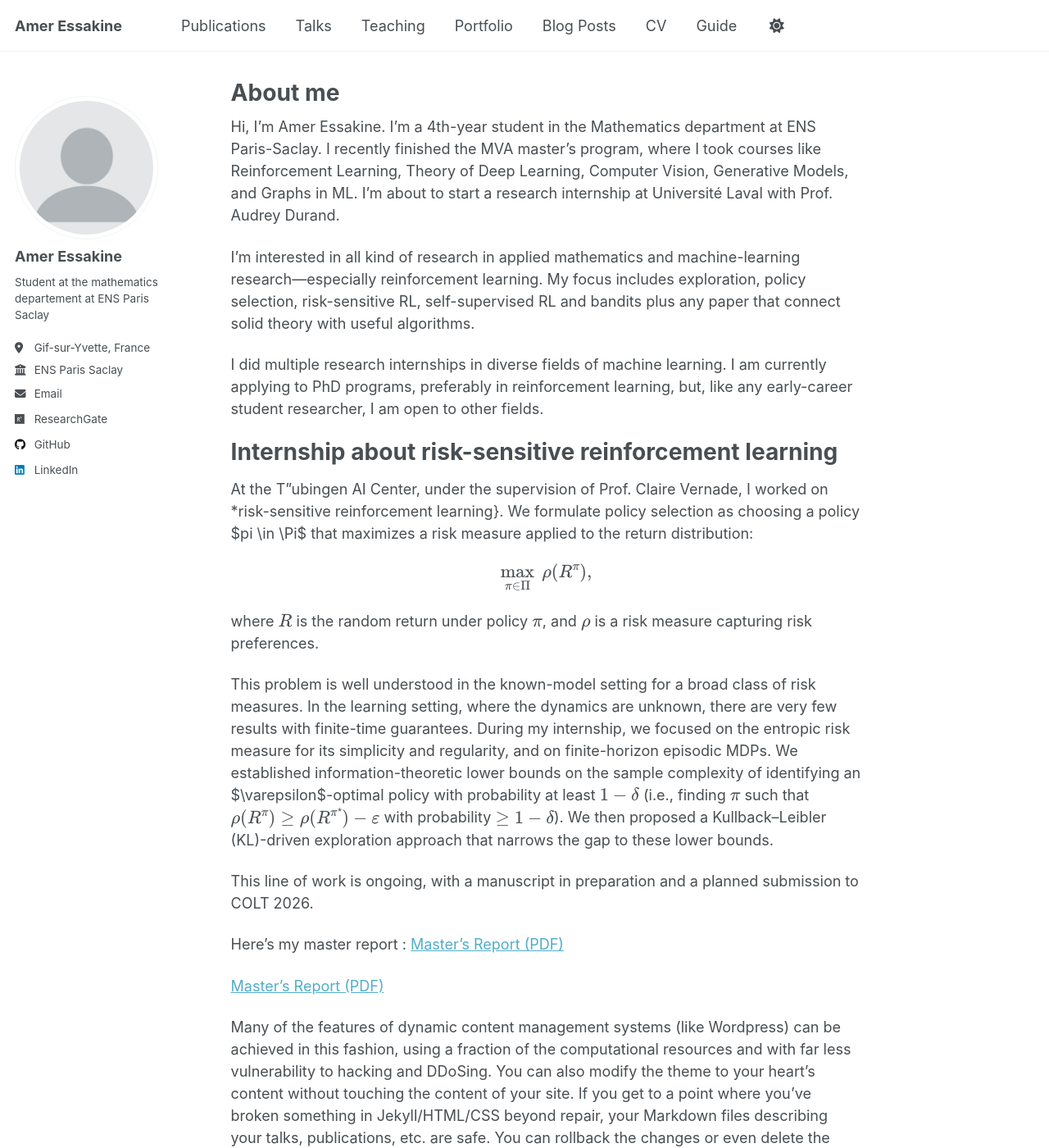
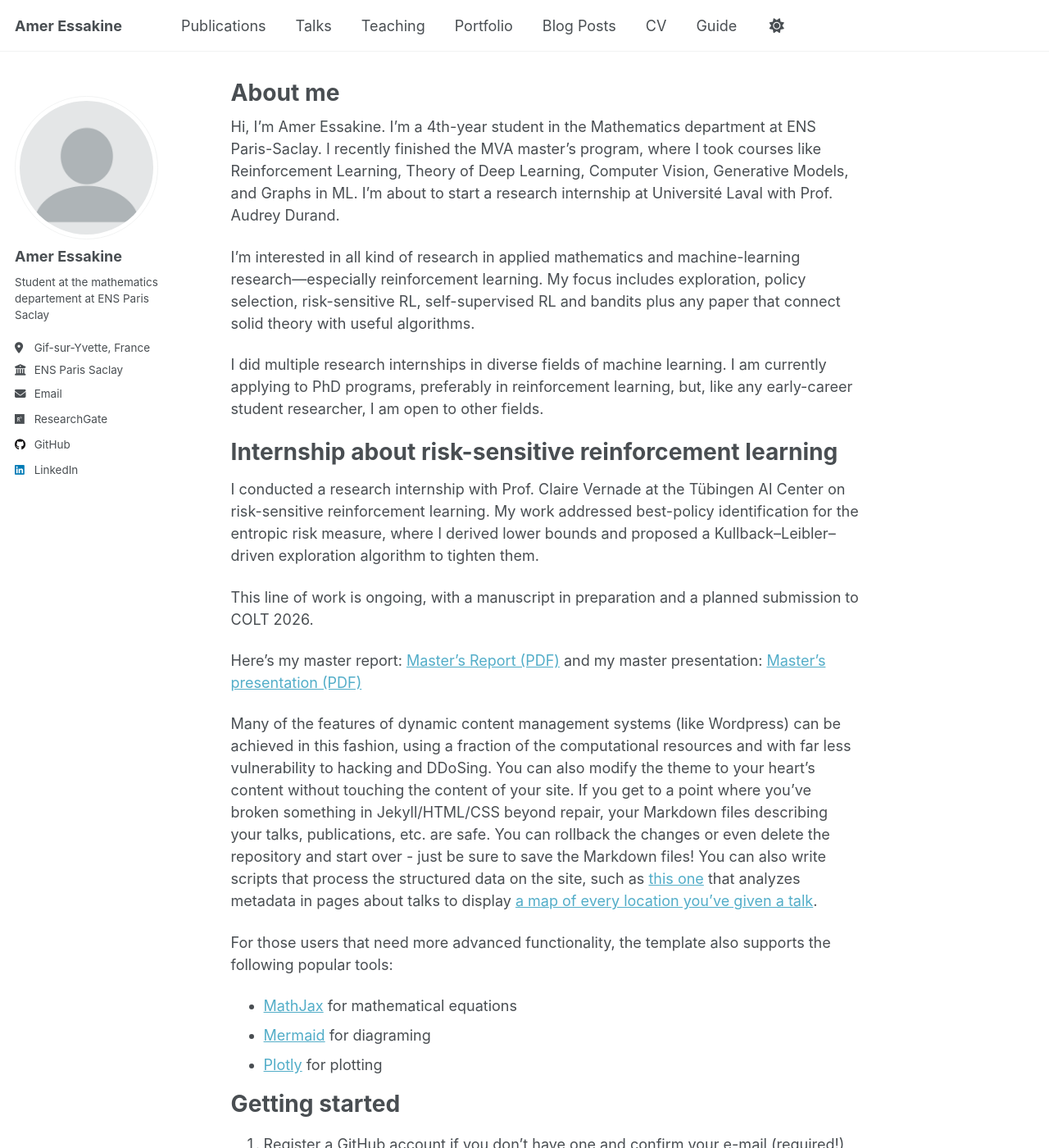
Before and after one commit to aessakine/aessakine.github.io, a Jekyll site: the page built from _pages/about.md, in a window 1280 px wide and 1400 px high. Shown: the whole window at 82% size. Built offline with Jekyll 4.4.1, drawn with Linux system fonts in a browser that asks for light colours; a script that is not in the unit is left out.

Commit message:
Update about.md

```diff
--- a/_pages/about.md
+++ b/_pages/about.md
@@ -17,23 +17,11 @@ I did multiple research internships in diverse fields of machine learning. I am
 
 Internship about risk-sensitive reinforcement learning
 ======
-At the T"ubingen AI Center, under the supervision of Prof. Claire Vernade, I worked on *risk-sensitive reinforcement learning}. We formulate policy selection as choosing a policy $pi \in \Pi$ that maximizes a risk measure applied to the return distribution:
-
-$$
-  \max_{\pi \in \Pi}\ \rho\!\left(R^{\pi}\right),
-$$
-
-where $$R$$ is the random return under policy $$\pi$$, and $$\rho$$ is a risk measure capturing risk preferences.
-
-This problem is well understood in the known-model setting for a broad class of risk measures. In the learning setting, where the dynamics are unknown, there are very few results with finite-time guarantees. During my internship, we focused on the entropic risk measure for its simplicity and regularity, and on finite-horizon episodic MDPs. We established information-theoretic lower bounds on the sample complexity of identifying an $\varepsilon$-optimal policy with probability at least $$1-\delta$$ (i.e., finding $$\pi$$ such that $$\rho(R^\pi) \ge \rho(R^{\pi^\star}) - \varepsilon$$ with probability $$\ge 1-\delta$$). We then proposed a Kullback--Leibler (KL)-driven exploration approach that narrows the gap to these lower bounds.
+I conducted a research internship with Prof. Claire Vernade at the Tübingen AI Center on risk-sensitive reinforcement learning. My work addressed best-policy identification for the entropic risk measure, where I derived lower bounds and proposed a Kullback–Leibler–driven exploration algorithm to tighten them.
 
 This line of work is ongoing, with a manuscript in preparation and a planned submission to COLT 2026.
 
-Here's my master report : [Master’s Report (PDF)]({{ '/files/MVA report.pdf' | relative_url }})
-
-<a href="{{ '/files/MVA report.pdf' | relative_url }}" target="_blank" rel="noopener">
-  Master’s Report (PDF)
-</a>
+Here's my master report: [Master’s Report (PDF)]({{ '/files/MVA report.pdf' | relative_url }}) and my master presentation: [Master’s presentation (PDF)]({{ '/files/MVA presentation.pdf' | relative_url }})
 
 
 Many of the features of dynamic content management systems (like Wordpress) can be achieved in this fashion, using a fraction of the computational resources and with far less vulnerability to hacking and DDoSing. You can also modify the theme to your heart's content without touching the content of your site. If you get to a point where you've broken something in Jekyll/HTML/CSS beyond repair, your Markdown files describing your talks, publications, etc. are safe. You can rollback the changes or even delete the repository and start over - just be sure to save the Markdown files! You can also write scripts that process the structured data on the site, such as [this one](https://github.com/academicpages/academicpages.github.io/blob/master/talkmap.ipynb) that analyzes metadata in pages about talks to display [a map of every location you've given a talk](https://academicpages.github.io/talkmap.html).
```
